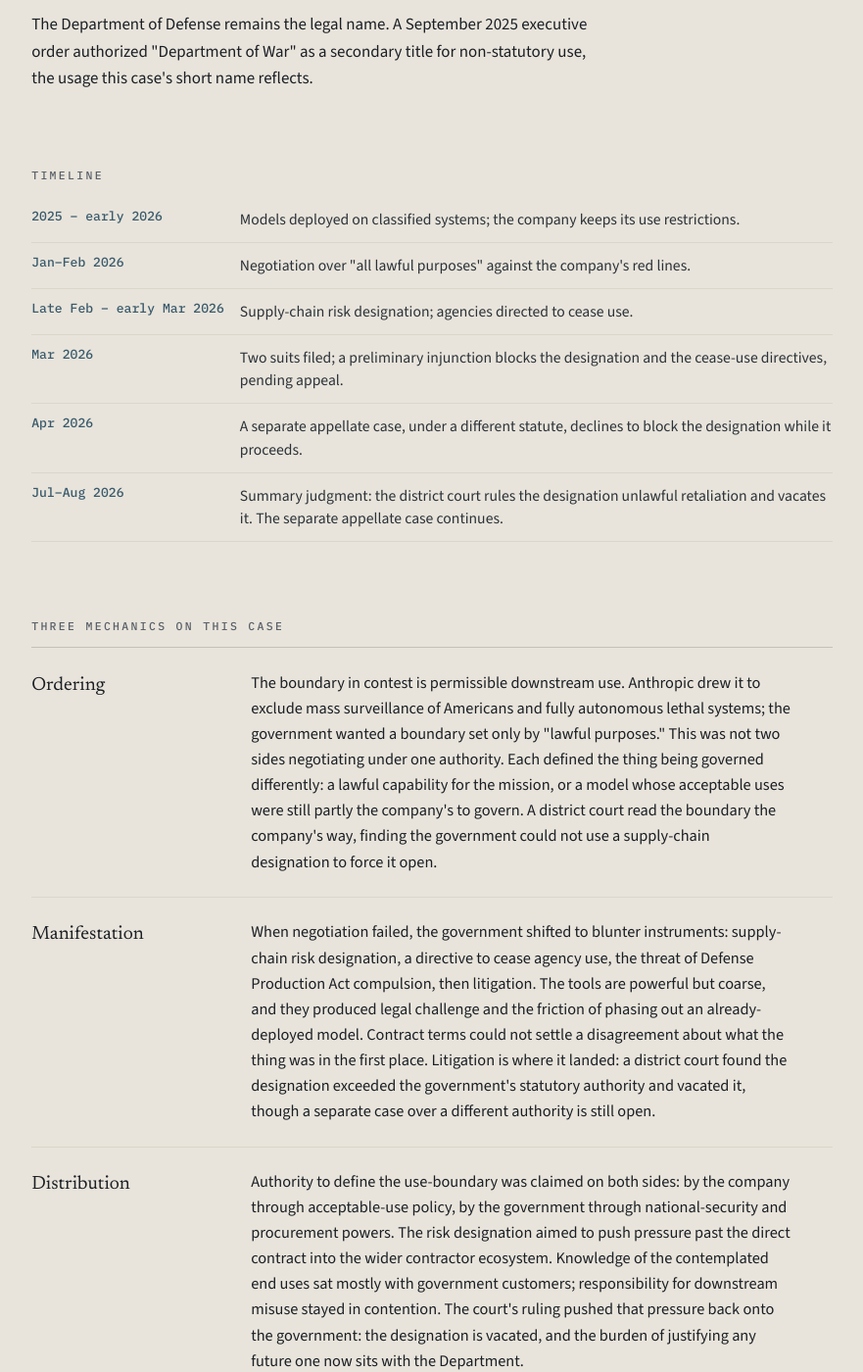
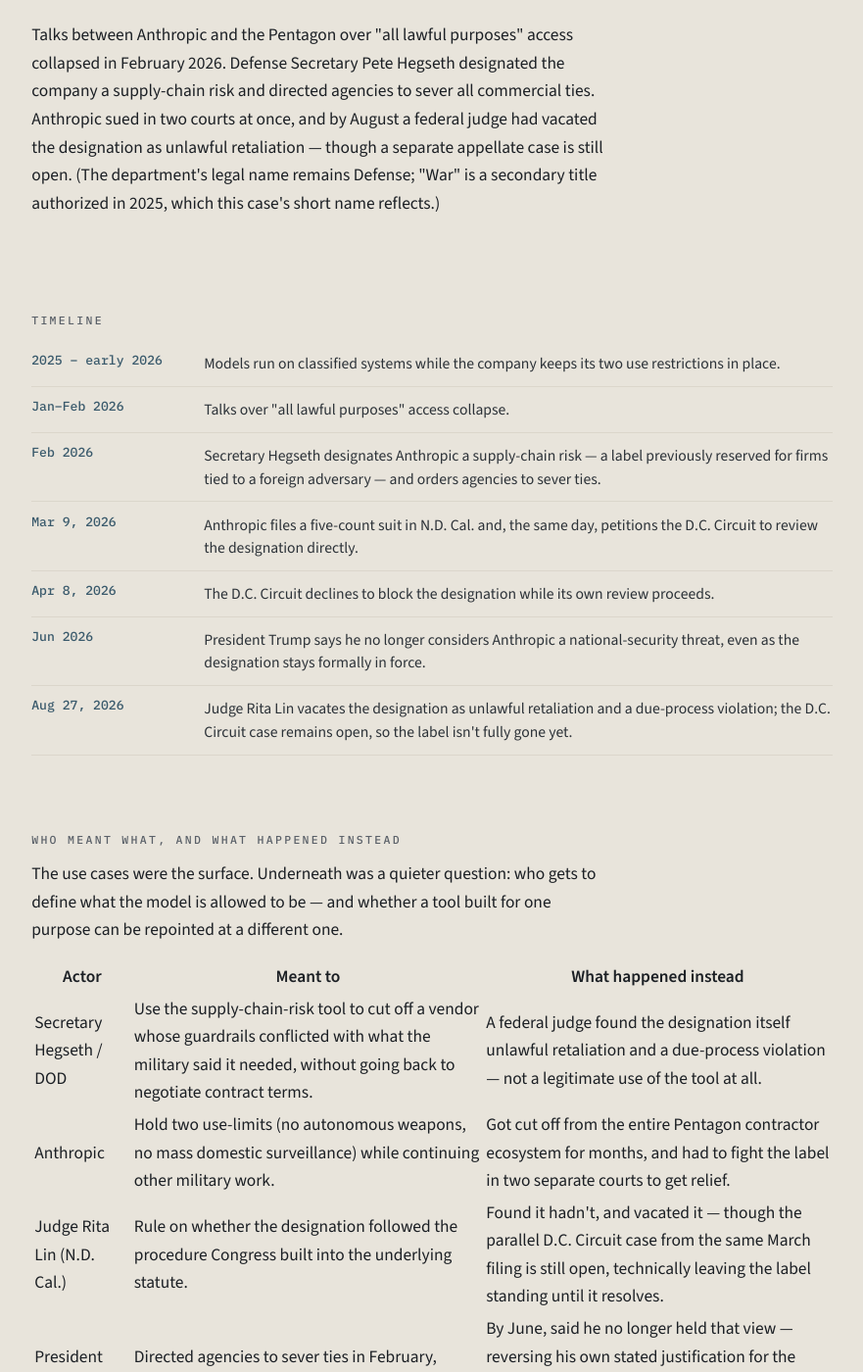
Before and after one commit to GaeunLim01/regulatory-order, a Jekyll site: the page built from cases/anthropic-dow/index.html, in a window 1280 px wide and 1400 px high, scrolled down 745 px. Shown: the whole window at 98% size, without its empty margins (199-1080 px from the left). Built offline with Jekyll 4.4.1, drawn with Linux system fonts in a browser that asks for light colours; some of the changed text lies outside the part shown.

Commit message:
Add files via upload

```diff
--- a/cases/anthropic-dow/index.html
+++ b/cases/anthropic-dow/index.html
@@ -4,18 +4,22 @@
 permalink: /cases/anthropic-dow/
 case_id: "03"
 regulatory_subject: "The emerging national-security order over military use of frontier models: procurement, supply-chain risk designation, and related executive authority."
-trace: "Trigger, Boundary, Friction, Re-response"
-trace_note: "A district court vacated the risk designation in August 2026 as unlawful retaliation; a separate appellate case under different authority is still open."
-description: A contested limit on how a model may be used. Read through boundary, instrument, and where authority to define it sat.
+description: A contested limit on how a model may be used. Read for where a tool built to flag foreign-adversary ties got pointed at a domestic company instead, and who ends up carrying the difference.
 ---
 
 <section class="csection">
   <div class="chero__shell">
-    <p class="ceyebrow">Narrative</p>
-    <div class="cbody">
-      <p>Anthropic held two uses it would not allow: fully autonomous weapons and mass domestic surveillance. Not "unless the law requires it." A flat no. The Department sought contract language allowing all lawful purposes. When the company refused, the government moved to supply-chain risk designation and orders to cease use. The episode opened a contest over where the use-boundary should sit, and over the reach of the instruments available to set it.</p>
-      <p>The Department of Defense remains the legal name. A September 2025 executive order authorized "Department of War" as a secondary title for non-statutory use, the usage this case's short name reflects.</p>
-    </div>
+    <p class="ceyebrow">What the supply-chain-risk label was built to catch</p>
+    <p class="cbody" style="margin-bottom:0.75rem;">Supply-chain risk designation is a tool built for one thing: flagging vendors tied to a foreign adversary who could infiltrate or sabotage military systems. In February 2026, the Department of War pointed it at an American company for the first time — not over any foreign tie, but over Anthropic's refusal to drop its guardrails against autonomous weapons and mass domestic surveillance.</p>
+    <table class="cgap">
+      <thead><tr><th>What</th><th>What actually happened</th></tr></thead>
+      <tbody>
+        <tr><td>Designed to flag</td><td>Vendors connected to a foreign adversary capable of infiltrating or sabotaging military systems.</td></tr>
+        <tr><td>Used here on</td><td>A domestic company, over a policy refusal, with no foreign tie alleged.</td></tr>
+        <tr><td>Congress's own procedure for it</td><td>Skipped, per Anthropic's suit — one of five claims, alongside two First Amendment retaliation counts and a Fifth Amendment due-process count.</td></tr>
+      </tbody>
+    </table>
+    <p class="cbody" style="margin-top:1.1rem;">Talks between Anthropic and the Pentagon over "all lawful purposes" access collapsed in February 2026. Defense Secretary Pete Hegseth designated the company a supply-chain risk and directed agencies to sever all commercial ties. Anthropic sued in two courts at once, and by August a federal judge had vacated the designation as unlawful retaliation — though a separate appellate case is still open. (The department's legal name remains Defense; "War" is a secondary title authorized in 2025, which this case's short name reflects.)</p>
   </div>
 </section>
 
@@ -24,12 +28,13 @@
     <p class="ceyebrow">Timeline</p>
     <table class="ctimeline">
       <tbody>
-        <tr><th>2025 – early 2026</th><td>Models deployed on classified systems; the company keeps its use restrictions.</td></tr>
-        <tr><th>Jan–Feb 2026</th><td>Negotiation over "all lawful purposes" against the company's red lines.</td></tr>
-        <tr><th>Late Feb – early Mar 2026</th><td>Supply-chain risk designation; agencies directed to cease use.</td></tr>
-        <tr><th>Mar 2026</th><td>Two suits filed; a preliminary injunction blocks the designation and the cease-use directives, pending appeal.</td></tr>
-        <tr><th>Apr 2026</th><td>A separate appellate case, under a different statute, declines to block the designation while it proceeds.</td></tr>
-        <tr><th>Jul–Aug 2026</th><td>Summary judgment: the district court rules the designation unlawful retaliation and vacates it. The separate appellate case continues.</td></tr>
+        <tr><th>2025 – early 2026</th><td>Models run on classified systems while the company keeps its two use restrictions in place.</td></tr>
+        <tr><th>Jan–Feb 2026</th><td>Talks over "all lawful purposes" access collapse.</td></tr>
+        <tr><th>Feb 2026</th><td>Secretary Hegseth designates Anthropic a supply-chain risk — a label previously reserved for firms tied to a foreign adversary — and orders agencies to sever ties.</td></tr>
+        <tr><th>Mar 9, 2026</th><td>Anthropic files a five-count suit in N.D. Cal. and, the same day, petitions the D.C. Circuit to review the designation directly.</td></tr>
+        <tr><th>Apr 8, 2026</th><td>The D.C. Circuit declines to block the designation while its own review proceeds.</td></tr>
+        <tr><th>Jun 2026</th><td>President Trump says he no longer considers Anthropic a national-security threat, even as the designation stays formally in force.</td></tr>
+        <tr><th>Aug 27, 2026</th><td>Judge Rita Lin vacates the designation as unlawful retaliation and a due-process violation; the D.C. Circuit case remains open, so the label isn't fully gone yet.</td></tr>
       </tbody>
     </table>
   </div>
@@ -37,36 +42,35 @@
 
 <section class="csection">
   <div class="chero__shell">
-    <p class="ceyebrow">Three mechanics on this case</p>
-    <div class="clens">
-      <div class="clens__row" id="ordering">
-        <span class="clens__name">Ordering</span>
-        <div class="clens__obs">
-          <p>The boundary in contest is permissible downstream use. Anthropic drew it to exclude mass surveillance of Americans and fully autonomous lethal systems; the government wanted a boundary set only by "lawful purposes." This was not two sides negotiating under one authority. Each defined the thing being governed differently: a lawful capability for the mission, or a model whose acceptable uses were still partly the company's to govern. A district court read the boundary the company's way, finding the government could not use a supply-chain designation to force it open.</p>
-        </div>
-      </div>
-      <div class="clens__row" id="manifestation">
-        <span class="clens__name">Manifestation</span>
-        <div class="clens__obs">
-          <p>When negotiation failed, the government shifted to blunter instruments: supply-chain risk designation, a directive to cease agency use, the threat of Defense Production Act compulsion, then litigation. The tools are powerful but coarse, and they produced legal challenge and the friction of phasing out an already-deployed model. Contract terms could not settle a disagreement about what the thing was in the first place. Litigation is where it landed: a district court found the designation exceeded the government's statutory authority and vacated it, though a separate case over a different authority is still open.</p>
-        </div>
-      </div>
-      <div class="clens__row" id="distribution">
-        <span class="clens__name">Distribution</span>
-        <div class="clens__obs">
-          <p>Authority to define the use-boundary was claimed on both sides: by the company through acceptable-use policy, by the government through national-security and procurement powers. The risk designation aimed to push pressure past the direct contract into the wider contractor ecosystem. Knowledge of the contemplated end uses sat mostly with government customers; responsibility for downstream misuse stayed in contention. The court's ruling pushed that pressure back onto the government: the designation is vacated, and the burden of justifying any future one now sits with the Department.</p>
-        </div>
-      </div>
-    </div>
-  </div>
-</section>
-
-<section class="csection">
-  <div class="chero__shell">
-    <p class="ceyebrow">Where the three meet</p>
-    <div class="cbody cbody--close">
-      <p>The use cases were the surface. Underneath was a quieter question: who gets to define what the model is allowed to be. When a private and a public actor answered it differently, strong but imperfect instruments came out, and their limits showed at once. A district court has now sided with the company, but a separate case over a different authority is still open, so the question is decided once, not yet closed for good.</p>
-    </div>
+    <p class="ceyebrow">Who meant what, and what happened instead</p>
+    <p class="cbody" style="margin-bottom:1rem;">The use cases were the surface. Underneath was a quieter question: who gets to define what the model is allowed to be — and whether a tool built for one purpose can be repointed at a different one.</p>
+    <table class="cgap">
+      <thead>
+        <tr><th>Actor</th><th>Meant to</th><th>What happened instead</th></tr>
+      </thead>
+      <tbody>
+        <tr>
+          <td>Secretary Hegseth / DOD</td>
+          <td>Use the supply-chain-risk tool to cut off a vendor whose guardrails conflicted with what the military said it needed, without going back to negotiate contract terms.</td>
+          <td>A federal judge found the designation itself unlawful retaliation and a due-process violation — not a legitimate use of the tool at all.</td>
+        </tr>
+        <tr>
+          <td>Anthropic</td>
+          <td>Hold two use-limits (no autonomous weapons, no mass domestic surveillance) while continuing other military work.</td>
+          <td>Got cut off from the entire Pentagon contractor ecosystem for months, and had to fight the label in two separate courts to get relief.</td>
+        </tr>
+        <tr>
+          <td>Judge Rita Lin (N.D. Cal.)</td>
+          <td>Rule on whether the designation followed the procedure Congress built into the underlying statute.</td>
+          <td>Found it hadn't, and vacated it — though the parallel D.C. Circuit case from the same March filing is still open, technically leaving the label standing until it resolves.</td>
+        </tr>
+        <tr>
+          <td>President Trump</td>
+          <td>Directed agencies to sever ties in February, calling Anthropic a national-security threat.</td>
+          <td>By June, said he no longer held that view — reversing his own stated justification for the order months before a court reached the same conclusion.</td>
+        </tr>
+      </tbody>
+    </table>
   </div>
 </section>
 
@@ -76,8 +80,10 @@
     <table class="csources">
       <tbody>
         <tr><th>Primary</th><td><a href="https://clearinghouse.net/case/47887/">Anthropic PBC v. U.S. Department of War</a>, case docket and summary judgment order (N.D. Cal., Aug. 27, 2026)</td></tr>
+        <tr><th>Primary</th><td><a href="https://www.lawfaremedia.org/article/anthropic-sues-defense-department-over-supply-chain-risk-designation">Lawfare, "Anthropic Sues Defense Department Over Supply Chain Risk Designation"</a> (Mar. 9, 2026)</td></tr>
         <tr><th>Reporting</th><td><a href="https://edition.cnn.com/2026/08/27/tech/anthropic-pentagon-supply-chain-risk-unlawful-hnk">CNN, "Judge rules the Pentagon's supply chain risk label for Anthropic unlawful"</a> (Aug. 27, 2026)</td></tr>
         <tr><th>Reporting</th><td><a href="https://www.cnbc.com/2026/04/08/anthropic-pentagon-court-ruling-supply-chain-risk.html">CNBC, "Anthropic loses appeals court bid to temporarily block DOD ruling"</a> (Apr. 8, 2026)</td></tr>
+        <tr><th>Reporting</th><td><a href="https://www.nextgov.com/artificial-intelligence/2026/08/judge-rules-anthropic-supply-chain-risk-designation-was-illegal-and-baseless/415698/">Nextgov/FCW, "Judge rules Anthropic supply chain risk designation was 'illegal and baseless'"</a> (Aug. 28, 2026)</td></tr>
       </tbody>
     </table>
   </div>
```
